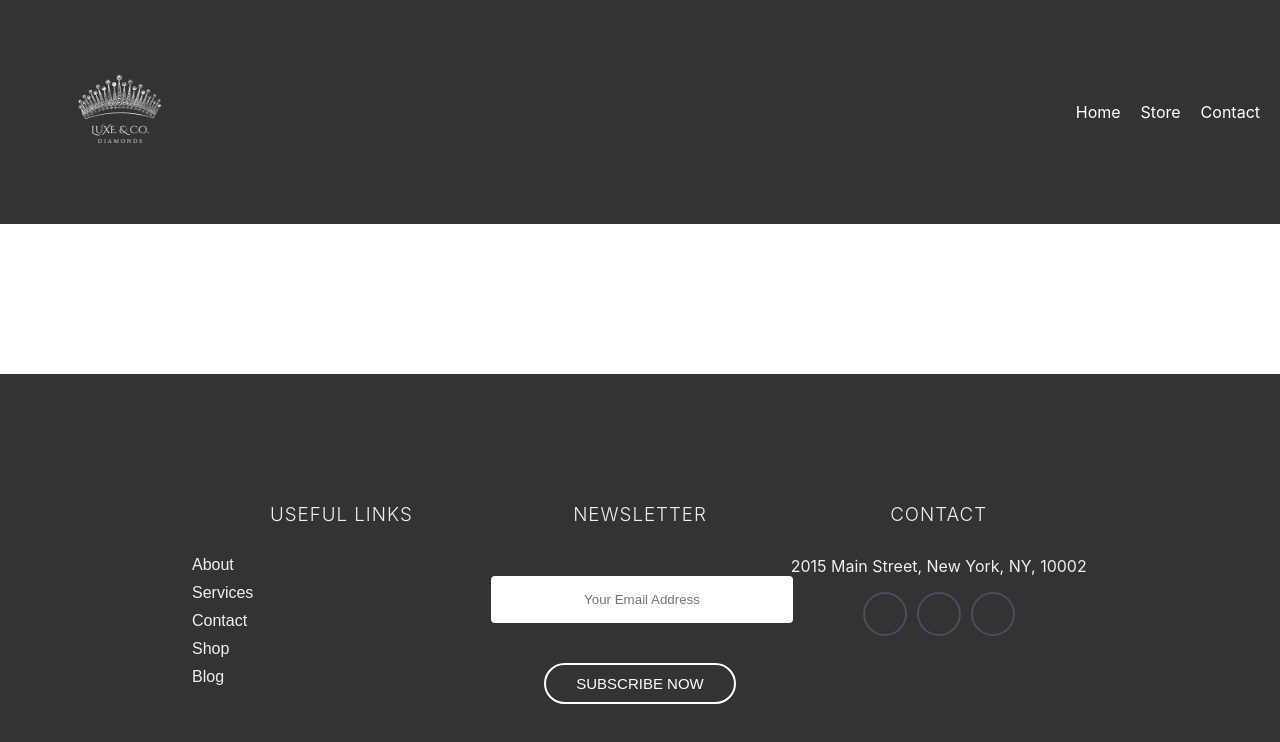
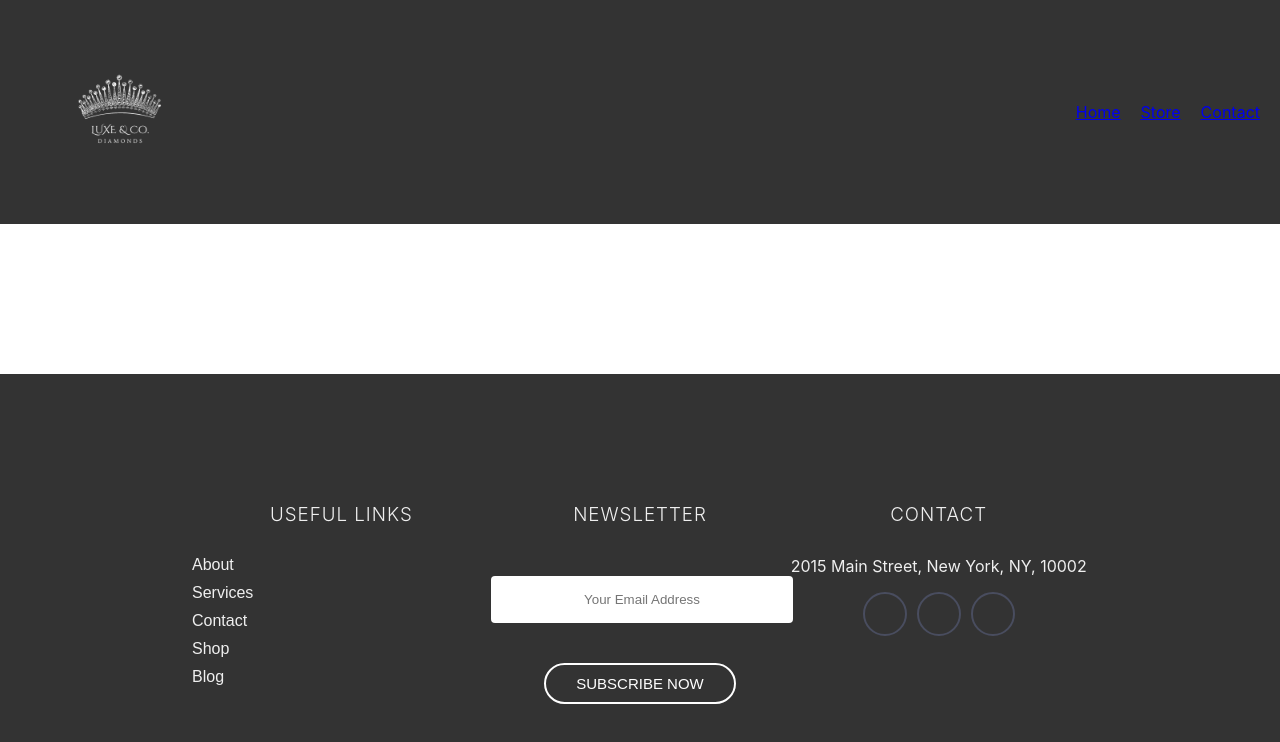
Before and after one commit to jemima139/E-Commerce-V2, a React (Create React App) app in the folder e-commerce-v2/: page / in a window 1280 px wide. Shown: the top 742 px of the page. Built offline with nearby package versions, Linux system fonts and the light colour scheme.

Commit message:
Update code

```diff
--- a/e-commerce-v2/src/Layout/Nav.js
+++ b/e-commerce-v2/src/Layout/Nav.js
@@ -1,5 +1,6 @@
 import React, { useState } from 'react';
 import logo from '../Assets/Images/Logo-1.png';
+import { Link } from 'react-router-dom';
 
 const Nav = () => {
     const [isMenuOpen, setMenuOpen] = useState(false);
@@ -14,9 +15,9 @@
                 <img src={logo} alt="Logo" />
             </div>
             <div className={`nav-links ${isMenuOpen ? 'active' : ''}`}>
-                <a href="home">Home</a>
-                <a href="store">Store</a>
-                <a href="contact">Contact</a>
+                <Link to="home">Home</Link>
+                <Link to="store">Store</Link>
+                <Link to="contact">Contact</Link>
             </div>
             <div className="hamburger" onClick={toggleMenu}>
                 <div className={`bar ${isMenuOpen ? 'toggle' : ''}`}></div>
```
